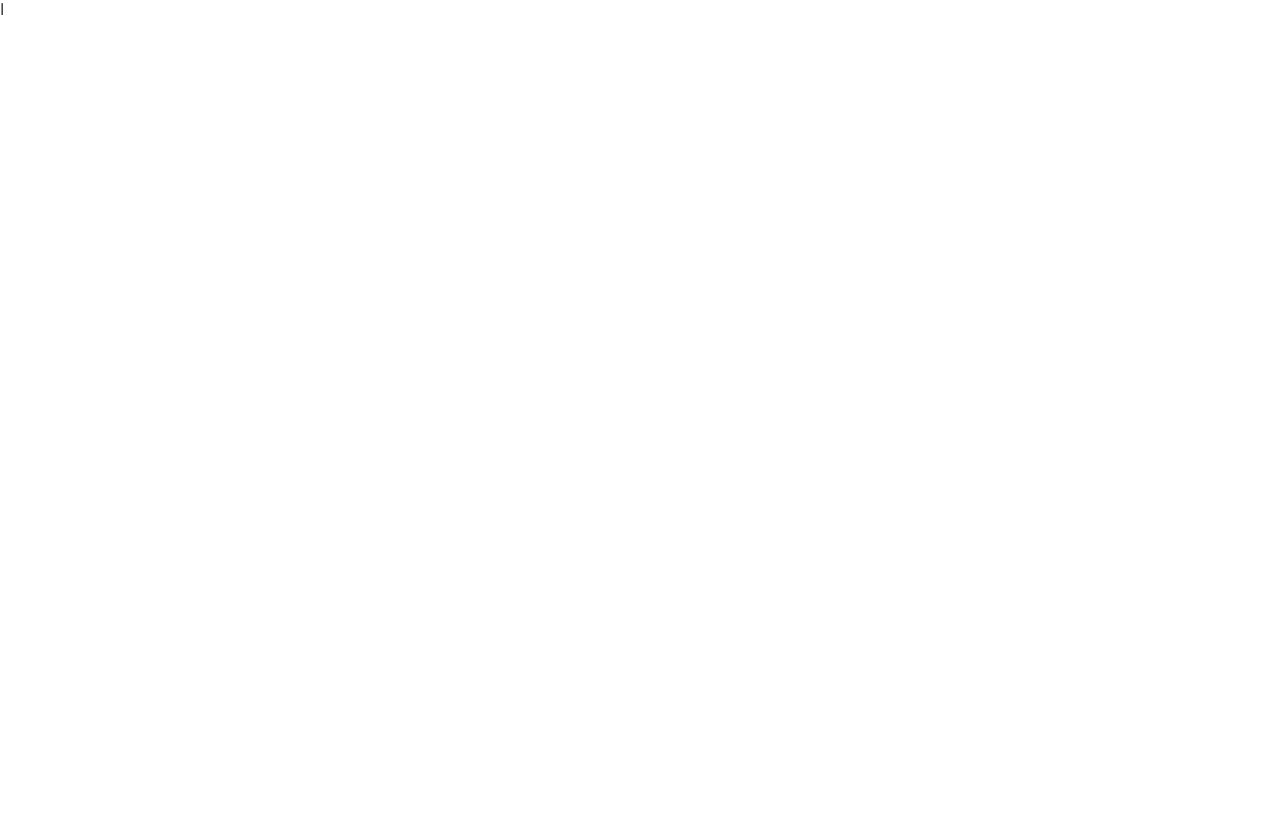
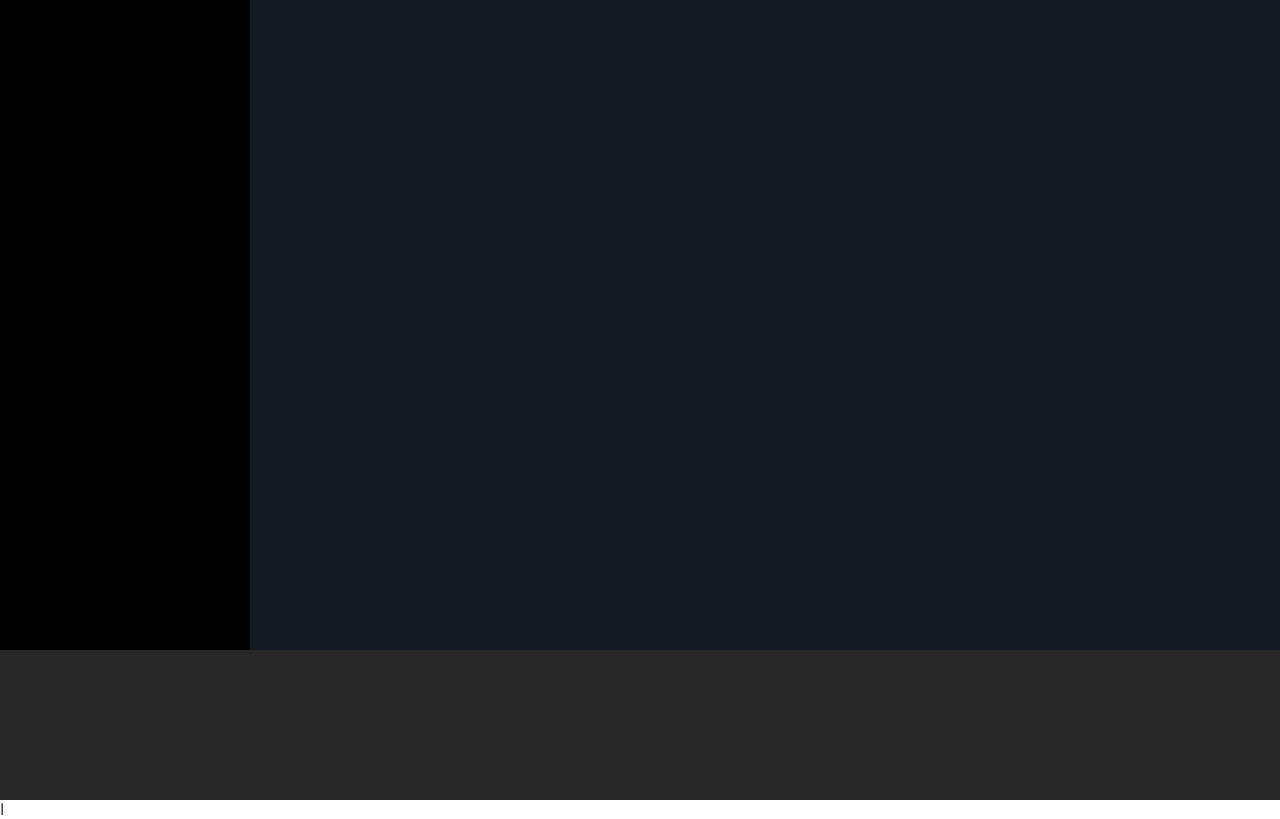
Before and after one commit to AntonioLoco/html-css-spotifyweb, a plain HTML site: page index.html in a window 1280 px wide. Drawn offline with Linux system fonts and the light colour scheme.

Commit message:
Added strucuture of web app container

```diff
--- a/css/style.css
+++ b/css/style.css
@@ -10,3 +10,45 @@ html{
     font-size: 100%;
     font-family: 'Montserrat', sans-serif;
 }
+
+/* Variables */
+:root{
+    /* Palette */
+    --grey-dark: #282828;
+    --grey-light: #D2D2D2;
+    --blue-dark: #141922;
+    --green-light: #ADFF2F;
+
+    --white: #ffff;
+    --black: #000000;
+
+    /* Measurable */
+    --playerbar-height: 150px;
+    --sidebar-width: 250px;
+}
+
+/* Layout */
+.webapp-container{
+    width: 100%;
+    height: 100vh;
+    display: flex;
+    flex-wrap: wrap;
+}
+
+.sidebar{
+    width: var(--sidebar-width);
+    height: calc(100% - var(--playerbar-height));
+    background-color: var(--black);
+}
+
+.content{
+    width: calc(100% - var(--sidebar-width));
+    height: calc(100vh - var(--playerbar-height));
+    background-color: var(--blue-dark);
+}
+
+.player-bar{
+    width: 100%;
+    height: var(--playerbar-height);
+    background-color: var(--grey-dark);
+}
--- a/index.html
+++ b/index.html
@@ -21,5 +21,23 @@
 </head>
 <body>
 
+    <!-- Web App Container -->
+    <div class="webapp-container">
+
+        <!-- SideBar -->
+        <div class="sidebar"></div>
+        <!-- /SideBar -->
+
+        <!-- Main Content -->
+        <div class="content"></div>
+        <!-- /Main Content -->
+
+
+        <!-- Player Bar -->
+        <div class="player-bar"></div>
+        <!-- /Player Bar -->
+
+    </div>
+    <!-- /Web App Container -->
 </body>
 </html>l
```
